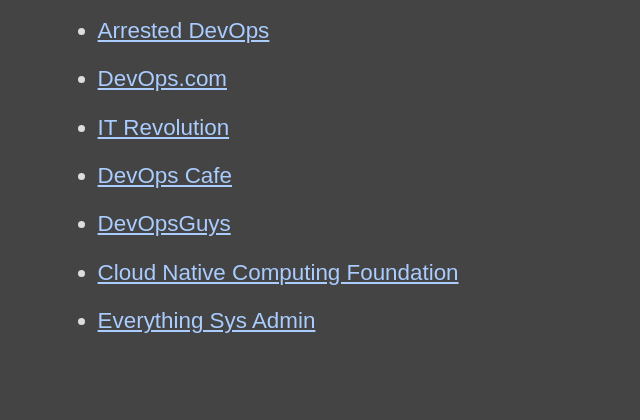
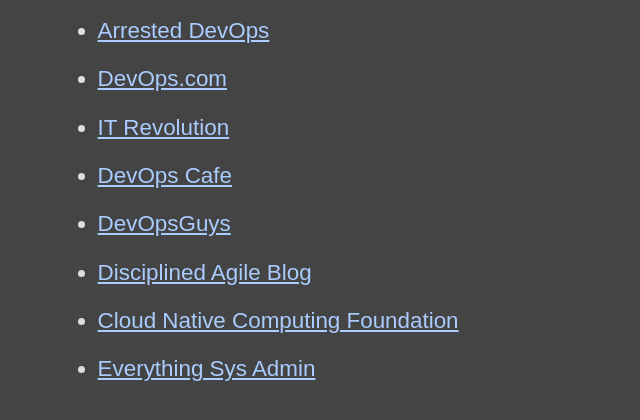
Before and after one commit to YangLou1/TheDevOpsCourse, a Django app: template devops/templates/websites.html in a window 1280 px wide. Shown: the part 256-676 px from the top of the page, without its empty margins (0-640 px from the left). Run offline with Django 3.2, Linux system fonts and the light colour scheme; the template is opened without the code that fills it, so the values that code supplies are empty.

Commit message:
Rebuilt from DevOps site.

```diff
--- a/devops/templates/websites.html
+++ b/devops/templates/websites.html
@@ -36,6 +36,12 @@
             </li>
 
             <li>
+                <a href="http://www.disciplinedagiledelivery.com/blog/">
+                    Disciplined Agile Blog
+                </a>
+            </li>
+
+            <li>
                 <a href="https://www.cncf.io">
                     Cloud Native Computing Foundation
                 </a>
```
